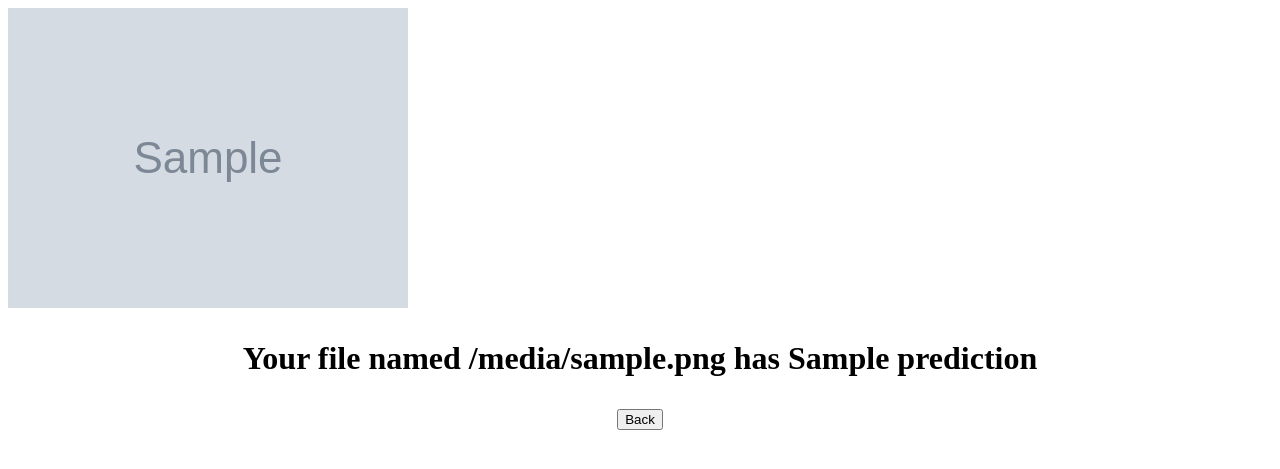
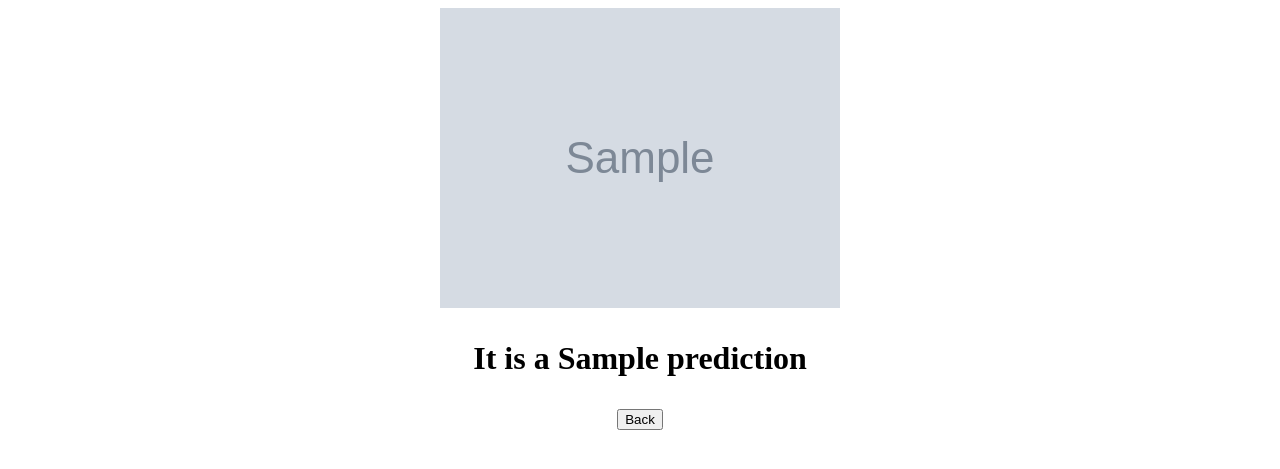
Before and after one commit to Penitto/online_classifier, a Flask app: template web/templates/result.html in a window 1280 px wide. Shown: the top 469 px of the page. Run offline with Flask 2, Linux system fonts and the light colour scheme; the template is opened without the code that fills it: most values are stand-ins (such as "Sample title", 1, 10 or a date in 2020); grey boxes marked "Sample" are stand-in pictures; parts of the project's set-up code (start-up, migrations or seed data) failed here and were passed over.

Commit message:
Some styling + todo tasks

```diff
--- a/web/templates/result.html
+++ b/web/templates/result.html
@@ -1,9 +1,18 @@
 <html>
+    <head>
+        <style>
+            img {
+              display: block;
+              margin-left: auto;
+              margin-right: auto;
+            }
+            </style>
+    </head>
     <body>
 
-        <img align="middle" src="{{url_for('static', filename=filename)}}">
+        <img src="{{url_for('static', filename=filename)}}">
 
-        <h1><p style="text-align:center">Your file named {{filename}} has {{prediction}}</p></h1>
+        <h1><p style="text-align:center">It is a {{prediction}}</p></h1>
         <form action = "/" method = "POST" style="text-align:center">
             <input type = "submit" value = "Back">
         </form>
```
Also changed, not shown: README.md.
